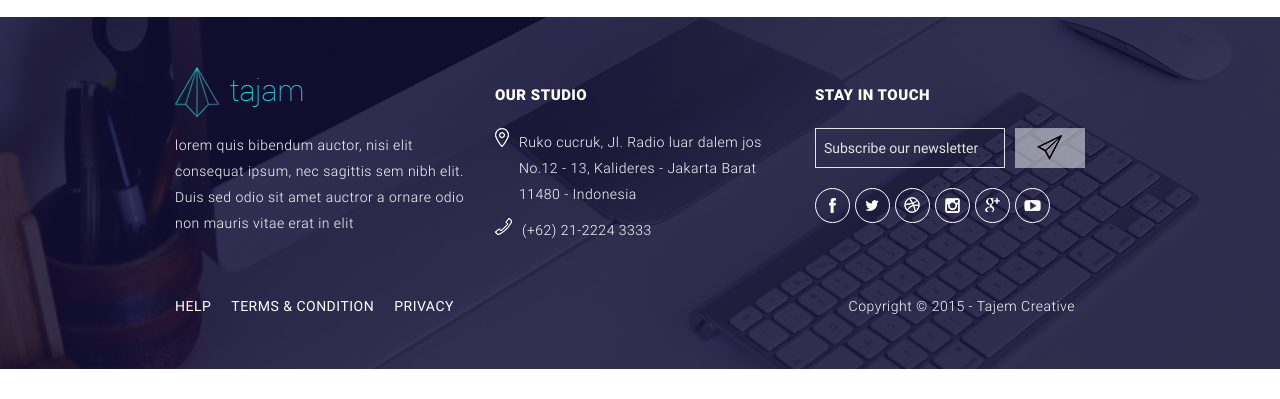
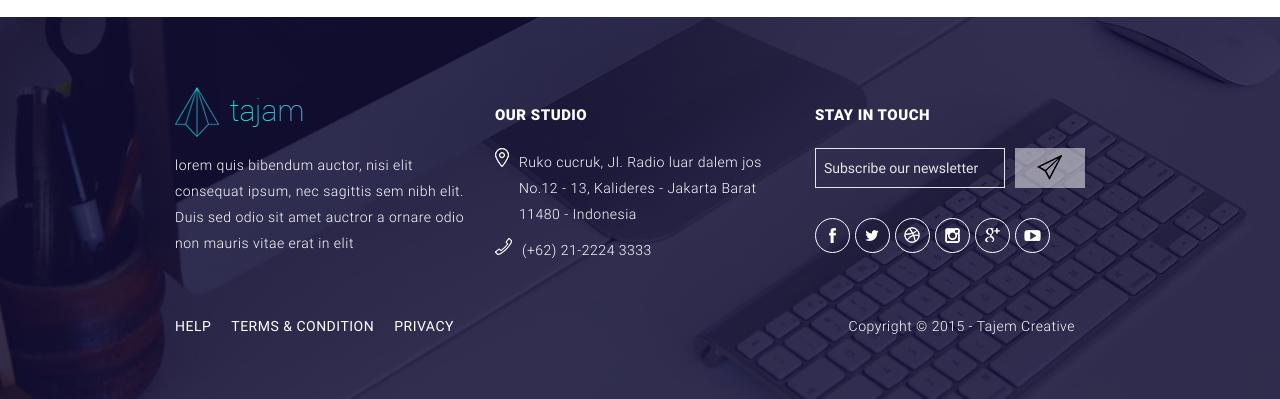
Before and after one commit to sklalaludek/Tajam, a website: page index.html in a window 1280 px wide. Shown: the part 5063-5462 px from the top of the page. Before the commit the page ends 5432 px from the top, so only its background shows below. Drawn offline with Linux system fonts and the light colour scheme.

Commit message:
add changes to the footer section: different padding, flex

```diff
--- a/scss/partials/_footer.scss
+++ b/scss/partials/_footer.scss
@@ -5,8 +5,8 @@
 }
 .page-footer {
     width: 100%;
-    padding-top: 50px;
-    padding-bottom: 40px;
+    padding-top: 70px;
+    padding-bottom: 50px;
     background-color: $overlay;
     .bottom-logo-img {
         margin-bottom: 15px;
@@ -78,7 +78,7 @@
     }
     .socials {
         display: flex;
-        margin: 20px 0;
+        margin-top: 30px;
         .social-link {
             border: 1px solid #ffffff;
             padding: 5px;
@@ -100,11 +100,11 @@
         width: 100%;
         padding-top: 40px;
         display: flex;
-        flex-flow: row wrap;
-        justify-content: space-between;
-        align-items: baseline;
+        flex-flow: column wrap;
+        justify-content: flex-start;
         .bottom-menu {
             display: inline-flex;
+            flex: 0 1 0;
             font-size: 0.875rem;
             font-weight: 400;
             line-height: 26px;
@@ -119,11 +119,22 @@
             }
         }
         p {
-            text-align: right;
+            flex: 0 1 0;
+            text-align: left;
         }
     }
 }
 
 @media screen and (min-width: 768px) {
-
+    .page-footer {
+        .copyrights {
+            display: flex;
+            flex-flow: row wrap;
+            justify-content: space-between;
+            align-items: baseline;
+            p {
+                text-align: right;
+            }
+        }
+    }
 }
```
Also changed, not shown: css/main.css.
